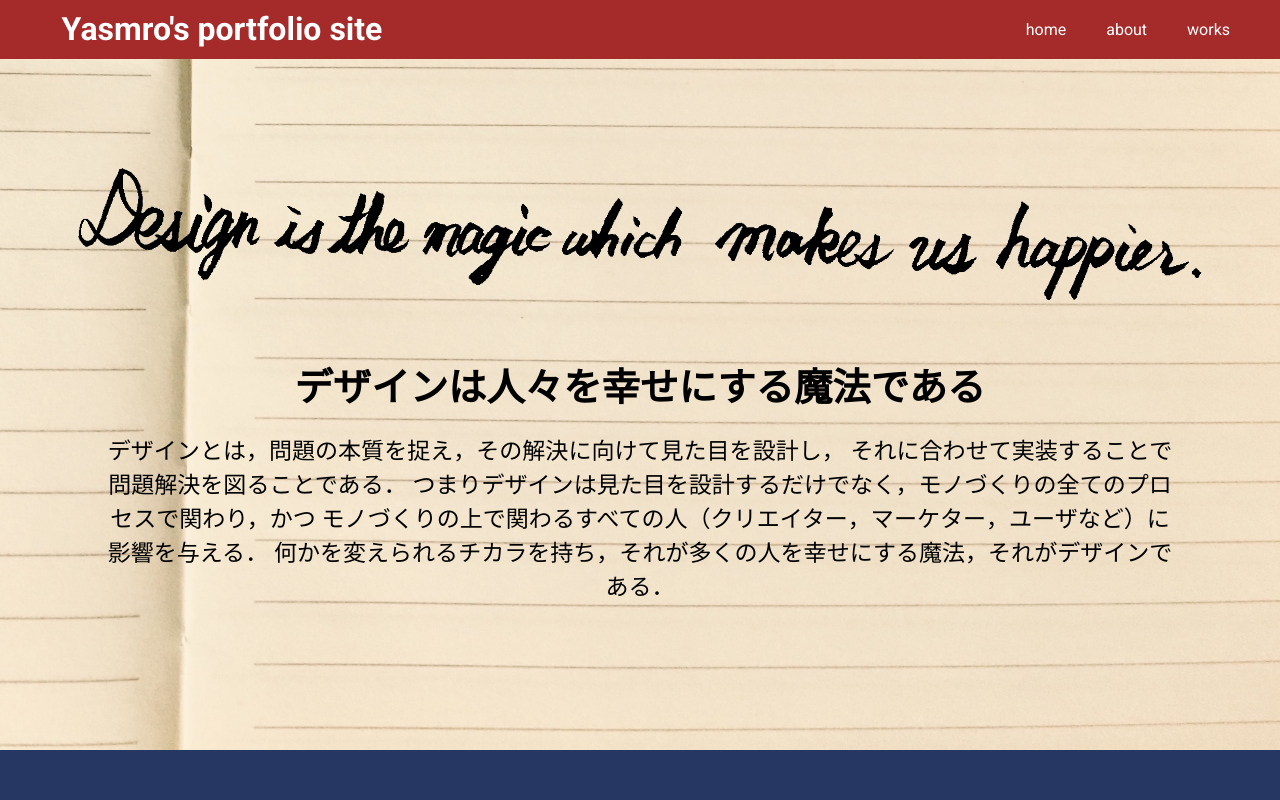
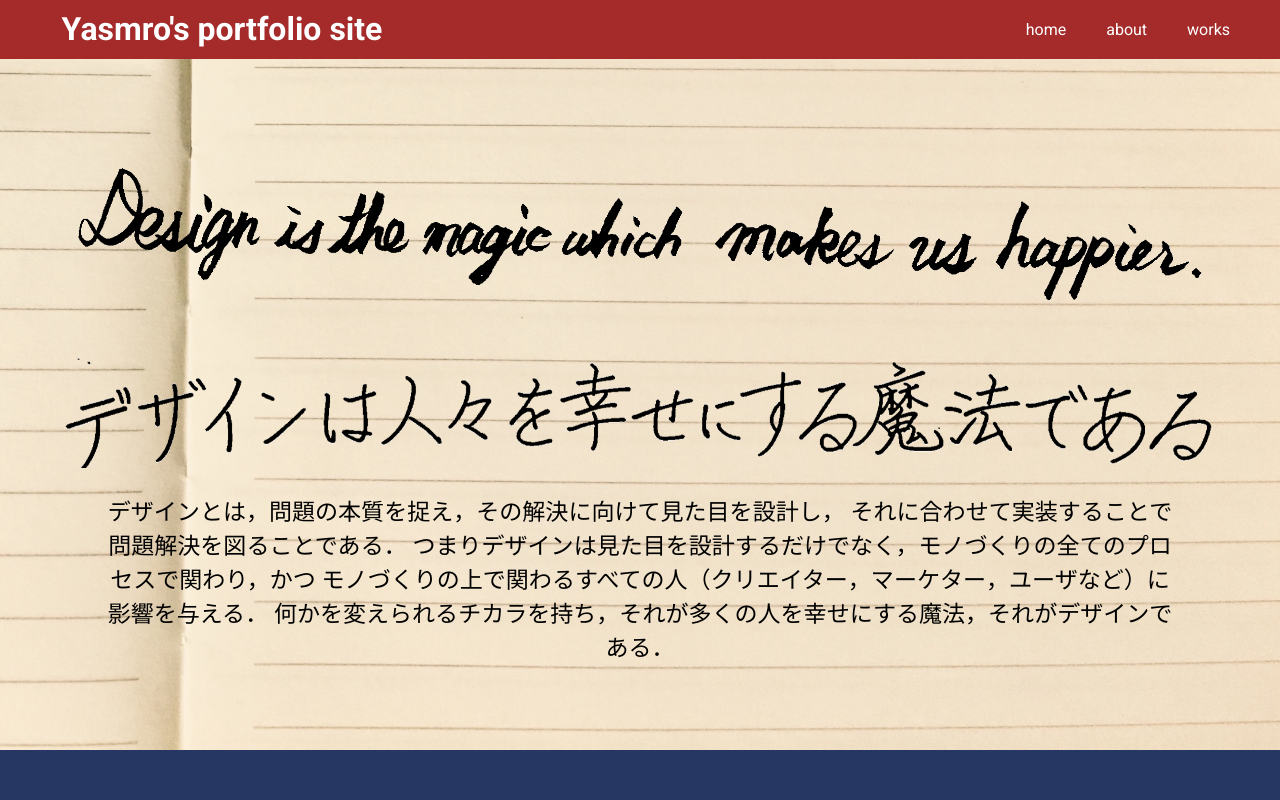
Before and after one commit to yasmro/portfolio-old, a plain HTML site: page index.html in a window 1280 px wide. Shown: the top 800 px of the page. Drawn offline with Linux system fonts and the light colour scheme; a script that the page names is missing.

Commit message:
Commit 21

```diff
--- a/index.html
+++ b/index.html
@@ -50,7 +50,8 @@
     	</div>
 
     	<div class = "top_title_jp">
-    		<h1>デザインは人々を幸せにする魔法である</h1>
+    		<!--<h1>デザインは人々を幸せにする魔法である</h1>-->
+    		<img src="./images/top_message_jp.png" width="90%">
     	</div>
 
     	<p class = "top_message">
```
Also changed, not shown: images/top_message_jp.png (added), 1 other file.
